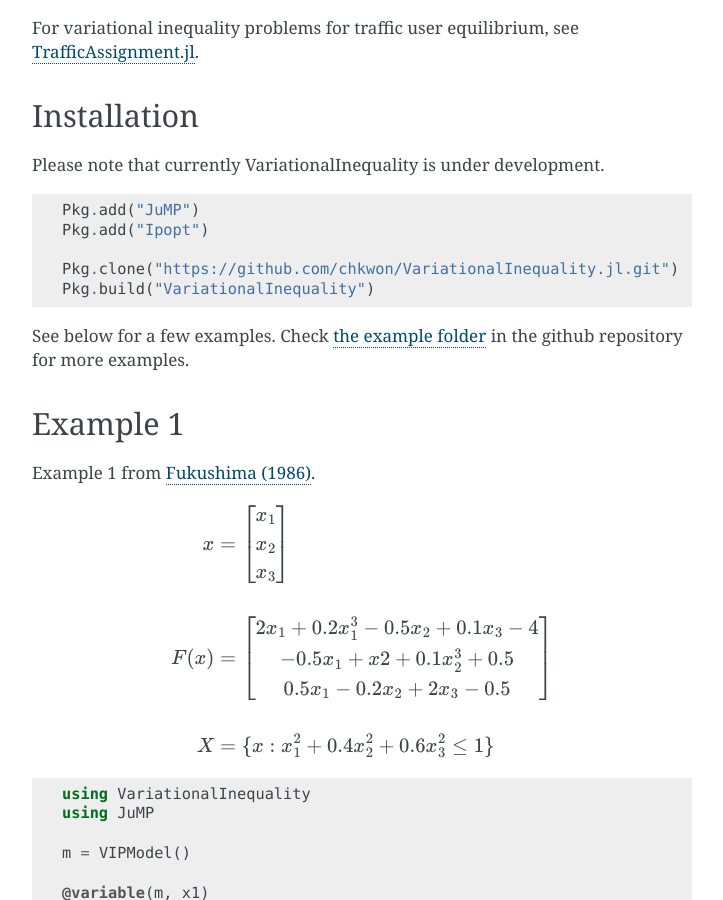
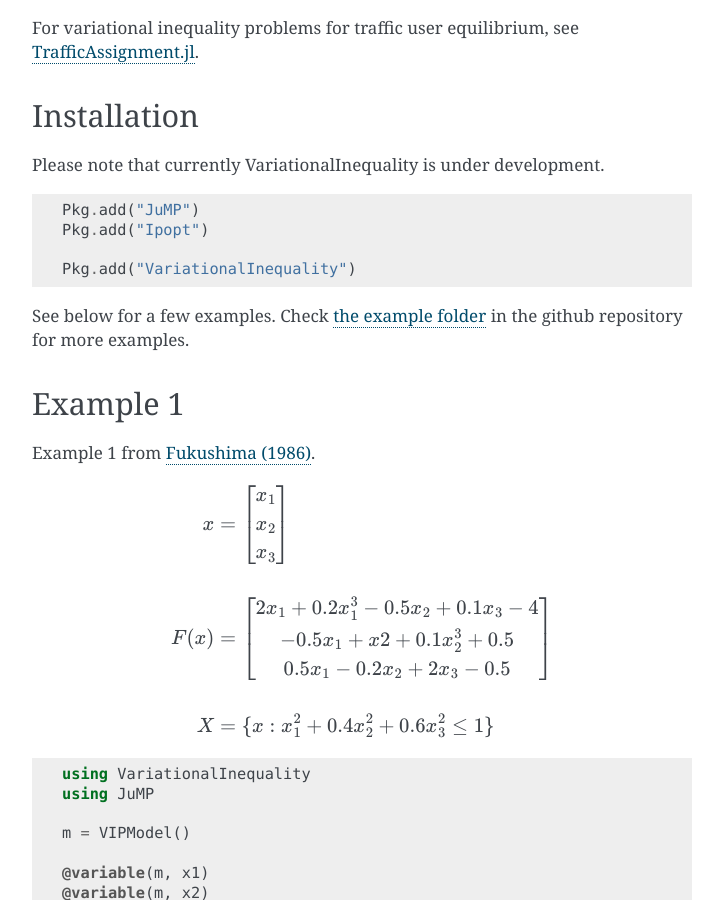
Before and after one commit to chkwon/VariationalInequality.jl, a Sphinx documentation site: the page built from doc/index.rst, in a window 1280 px wide and 900 px high, scrolled down 511 px. Shown: the whole window, without its empty margins (388-1111 px from the left). Built offline with Sphinx 7.4.7, drawn with Linux system fonts in a browser that asks for light colours.

Commit message:
doc update

```diff
--- a/doc/index.rst
+++ b/doc/index.rst
@@ -28,8 +28,7 @@ Please note that currently VariationalInequality is under development.
     Pkg.add("JuMP")
     Pkg.add("Ipopt")
 
-    Pkg.clone("https://github.com/chkwon/VariationalInequality.jl.git")
-    Pkg.build("VariationalInequality")
+    Pkg.add("VariationalInequality")
 
 
 See below for a few examples. Check `the example folder <https://github.com/chkwon/VariationalInequality.jl/tree/master/example>`_ in the github repository for more examples.
```
